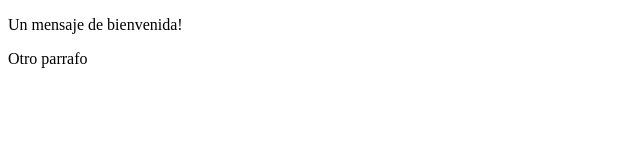
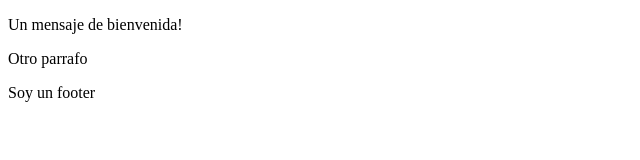
Before and after one commit to Sr-Drachen/intro-git, a plain HTML site: page index.html in a window 1280 px wide. Shown: the whole page, without its empty margins (0-640 px from the left). Drawn offline with Linux system fonts and the light colour scheme.

Commit message:
Cree el footer
Ahora hay un footer

```diff
--- a/index.html
+++ b/index.html
@@ -10,5 +10,6 @@
 <body>
     <p> Un mensaje de bienvenida!</p>
     <p> Otro parrafo</p>
+    <footer>Soy un footer</footer>
 </body>
 </html>
```
